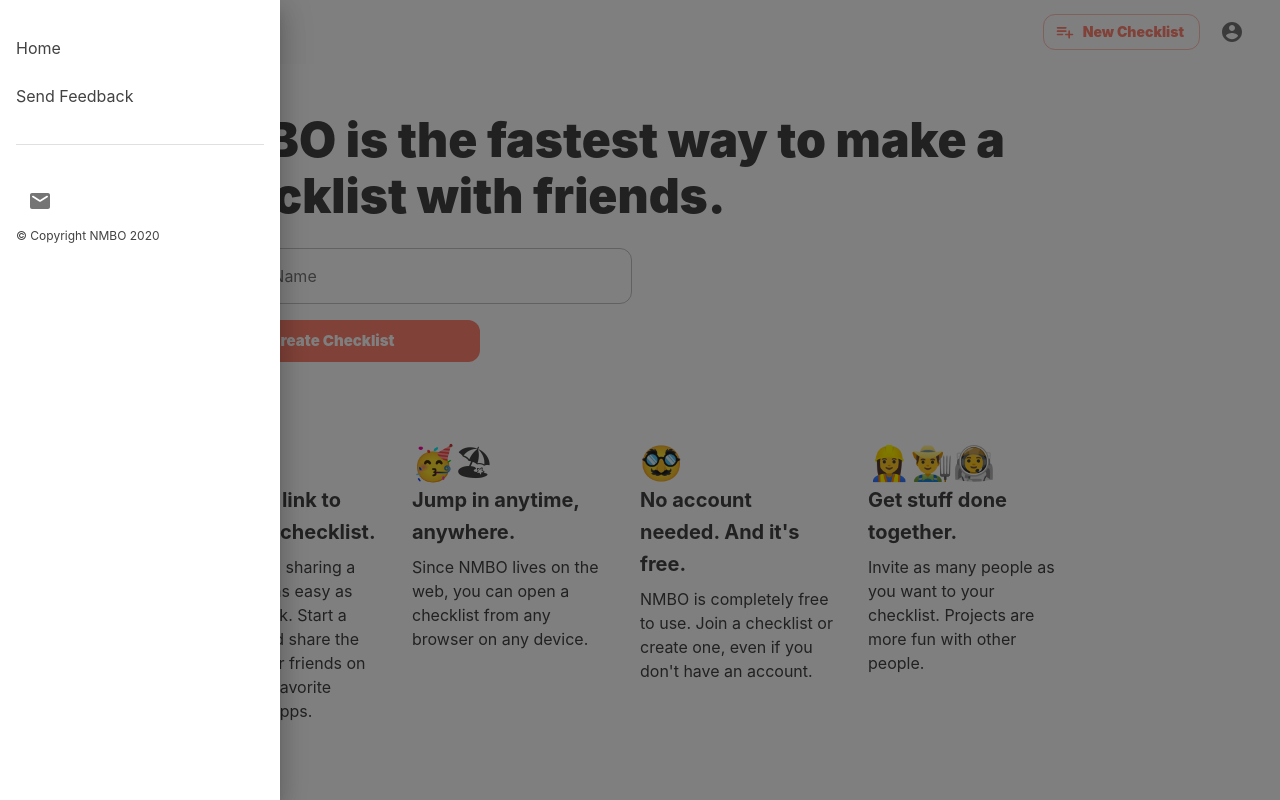
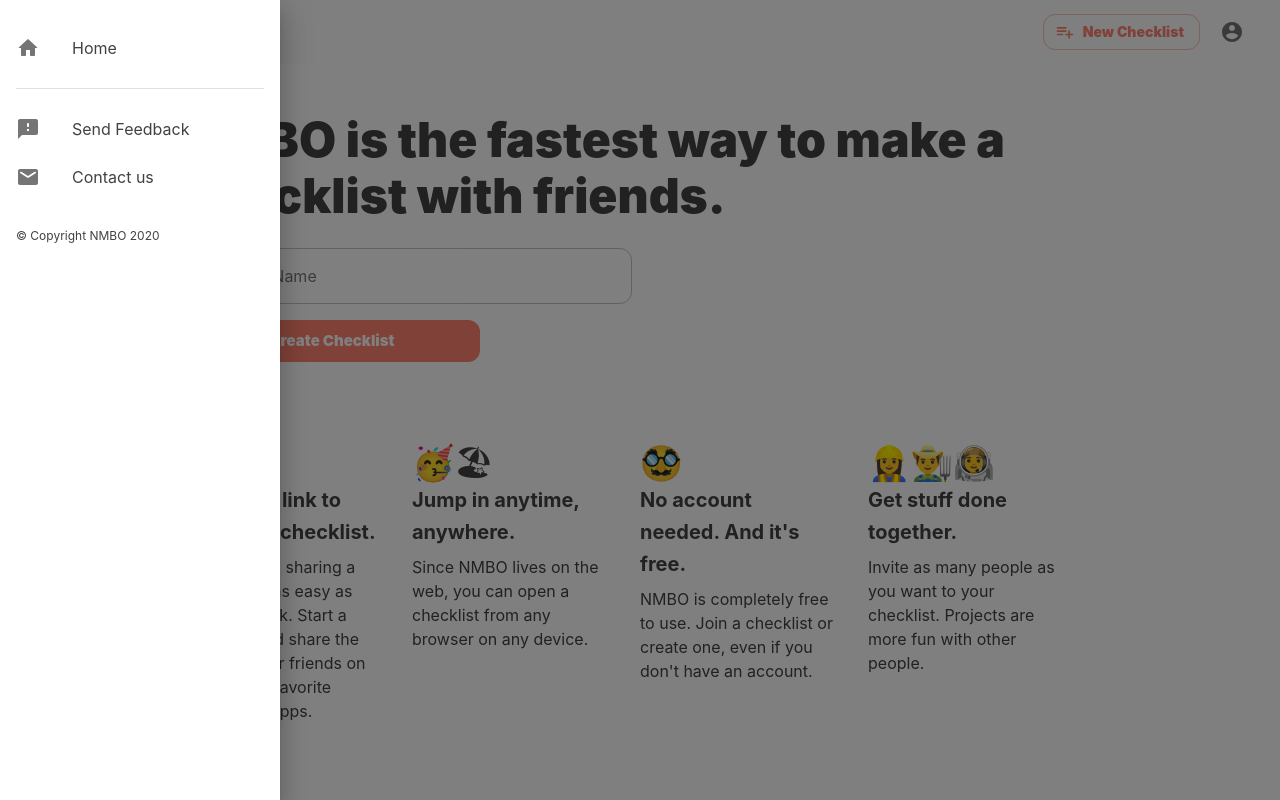
Before and after one commit to kennethlng/nmbo-app, a Next.js app: page / in a window 1280 px wide. Both pictures are taken after a click on the button 36 px from the left and 32 px from the top of the page. Built offline with nearby package versions, Linux system fonts and the light colour scheme; no server answers; grey boxes are pictures that could not be loaded.

Commit message:
Redesigned Sider with EmailListItem and Contact option

```diff
--- a/src/components/Sider/index.js
+++ b/src/components/Sider/index.js
@@ -15,6 +15,7 @@ import { useRouter } from 'next/router'
 import LogoButton from './LogoButton'
 import Typography from '@material-ui/core/Typography'
 import EmailButton from '../EmailButton'
+import EmailListItem from '../EmailListItem'
 import TwitterButton from '../TwitterButton'
 import GithubButton from '../GithubButton'
 import RecentAuthUserProjects from '../RecentAuthUserProjects'
@@ -35,17 +36,13 @@ const useStyles = makeStyles((theme) => ({
         [theme.breakpoints.up('sm')]: {
             display: 'none'
         },
-        width: '75%',
         margin: 'auto',
-        marginBottom: theme.spacing(3),
-        paddingLeft: theme.spacing(3)
+        textAlign: 'center',
+        marginBottom: theme.spacing(3)
     },
     footer: {
         padding: theme.spacing(2),
         // marginTop: theme.spacing(6)
-    },
-    social: {
-        // marginTop: theme.spacing(3)
     },
     divider: {
         margin: theme.spacing(2)
@@ -64,29 +61,22 @@ export default function Sider() {
             </div>
             <List subheader={<li/>}>
                 <ListItem button onClick={() => router.push(ROUTES.HOME)}>
-                    {/* <ListItemIcon>
+                    <ListItemIcon>
                         <HomeRoundedIcon/>
-                    </ListItemIcon> */}
+                    </ListItemIcon>
                     <ListItemText primary="Home"/>
                 </ListItem>
-                {/* <ListItem button onClick={() => router.push(ROUTES.ABOUT)}>
-                    <ListItemText primary="About"/>
-                </ListItem> */}
+                <Divider className={classes.divider}/>
+                <RecentAuthUserProjects/>
                 <ListItem button onClick={() => window.open(SOCIAL.FEEDBACK, '_blank')}>
-                    {/* <ListItemIcon>
+                    <ListItemIcon>
                         <FeedbackRoundedIcon/>
-                    </ListItemIcon> */}
+                    </ListItemIcon>
                     <ListItemText primary="Send Feedback"/>
                 </ListItem>
+                <EmailListItem/>
             </List>
-            <Divider className={classes.divider}/>
-            <RecentAuthUserProjects/>
             <div className={classes.footer}>
-                <div className={classes.social}>
-                    <EmailButton/>
-                    <TwitterButton/>
-                    <GithubButton/>
-                </div>
                 <Typography variant="caption">
                     © Copyright NMBO 2020
                 </Typography>
```
